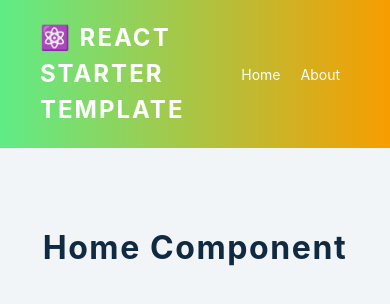
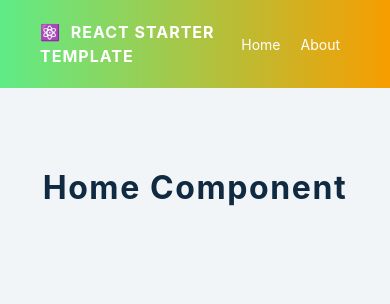
Before and after one commit to louisiaegerv/react-resume, a React (Create React App) app: page / in a window 390 px wide. Shown: the top 304 px of the page. Built offline with nearby package versions, Linux system fonts and the light colour scheme.

Commit message:
Make navbar title and icon more responsive on mobile

```diff
--- a/src/components/Navbar.js
+++ b/src/components/Navbar.js
@@ -4,7 +4,9 @@ import { Link } from 'react-router-dom'
 const Navbar = () => {
   return (
     <nav>
-      <p className='nav-title'>⚛️ React Starter Template</p>
+      <p className='nav-title'>
+        <span className='nav-title-icon'>⚛️</span> React Starter Template
+      </p>
       <div className='nav-links'>
         <Link to='/'>Home</Link>
         <Link to='/about'>About</Link>
--- a/src/index.css
+++ b/src/index.css
@@ -142,16 +142,24 @@ nav {
 
 nav .nav-title {
   color: var(--clr-white);
-  font-size: 1.5rem;
-  letter-spacing: 2px;
+  font-size: 1rem;
+  letter-spacing: 1px;
   margin: 0;
   text-transform: uppercase;
   font-weight: 700;
 }
 
+nav .nav-title-icon {
+  margin-right: 5px;
+}
+
 @media screen and (min-width: 900px) {
-  nav p {
+  nav .nav-title {
     font-size: 1.5rem;
+    letter-spacing: 2px;
+  }
+  nav .nav-title-icon {
+    margin-right: 0px;
   }
 }
 
```
